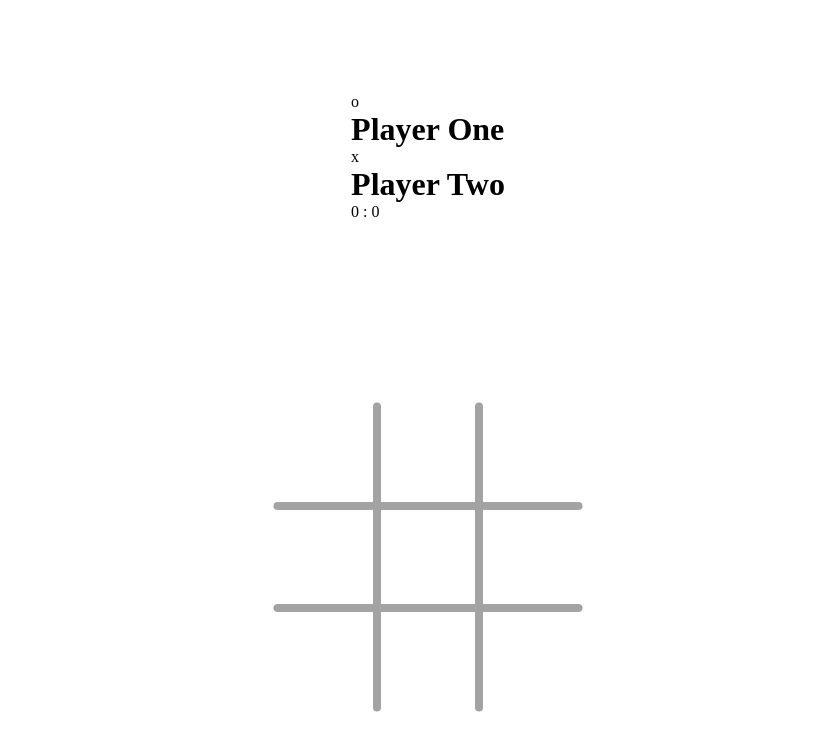
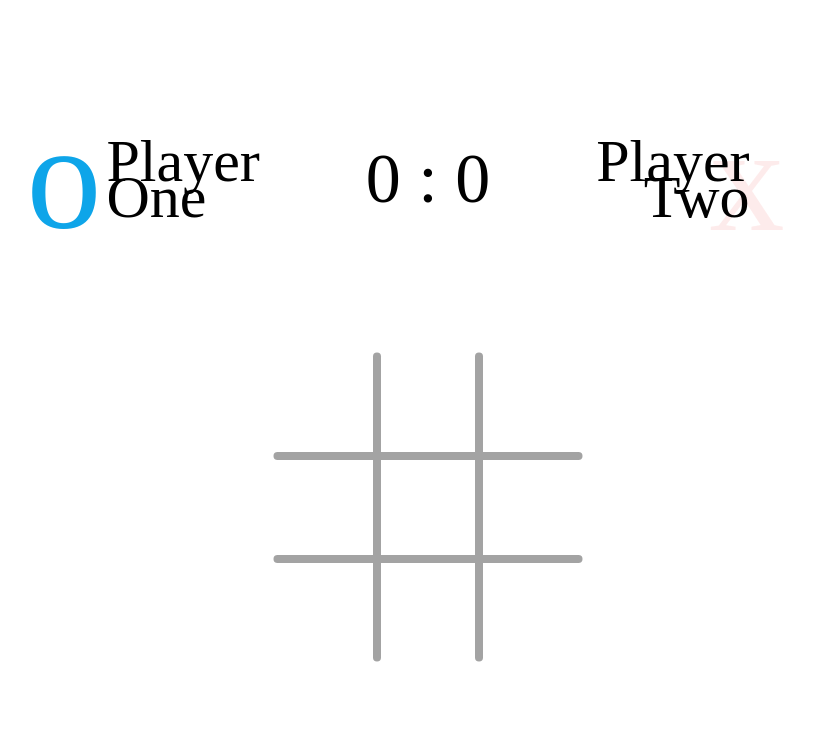
Before and after one commit to Larrys-code/Tic-Tac-Toe, a website: page index.html in a window 1280 px wide. Shown: the whole page, without its empty margins (212-1026 px from the left). Drawn offline with Linux system fonts and the light colour scheme; a web font is replaced by a local one.

Commit message:
Style the scoreboard

```diff
--- a/styles/styles.css
+++ b/styles/styles.css
@@ -15,6 +15,77 @@ html {
     height: 100vh;
     display: grid;
     place-items: center;
+    align-content: space-evenly;
+}
+
+.scoreboard {
+    font-family: Dongle;
+    line-height: 100%;
+    font-weight: 300;
+    width: 70%;
+    display: grid;
+    grid-template-columns: minmax(min-content, 1fr) 150px minmax(min-content, 1fr);
+    justify-content: center;
+    justify-items: center;
+    align-items: center;
+}
+
+.scoreboard h1 {
+    z-index: 2;
+    grid-row: 1/2;
+    font-size: 60px;
+    font-weight: 300;
+    max-width: 200px;
+    line-height: 60%;
+}
+
+.scoreboard .player-tag-2 h1 {
+    text-align: right;
+}
+
+.scoreboard .score {
+    line-height: 0%;
+    font-size: 70px;
+    grid-column: 2/3;
+    grid-row: 1/2;
+}
+
+.scoreboard .marker {
+    z-index: 1;
+    grid-row: 1/2;
+    line-height: 10%;
+    font-size: 150px;
+    opacity: 10%;
+    transition: opacity 0.5s cubic-bezier(0.84, 0.09, 0.57, 0.96), transform 0.4s cubic-bezier(0.41, -0.49, 0.29, 1.05);
+}
+
+.scoreboard .player-tag-1,
+.scoreboard .player-tag-2 {
+    display: grid;
+    grid-template-columns: repeat(2, minmax(min-content, auto));
+    gap: 5px;
+    align-items: center;
+}
+
+.scoreboard .player-tag-1 .marker {
+    color: var(--blue);
+    transform: translateY(-5%) translateX(60%);
+}
+
+.scoreboard .player-tag-1.is-turn .marker {
+    transform: translateY(-5%) translateX(0%);
+    opacity: 100%;
+}
+
+.scoreboard .player-tag-2.is-turn .marker {
+    opacity: 100%;
+    transform: translateY(5%) translateX(0%);
+}
+
+.scoreboard .player-tag-2 .marker {
+    color: var(--red);
+    grid-column: 2/3;
+    transform: translateY(5%) translateX(-60%);
 }
 
 .cover {
```
